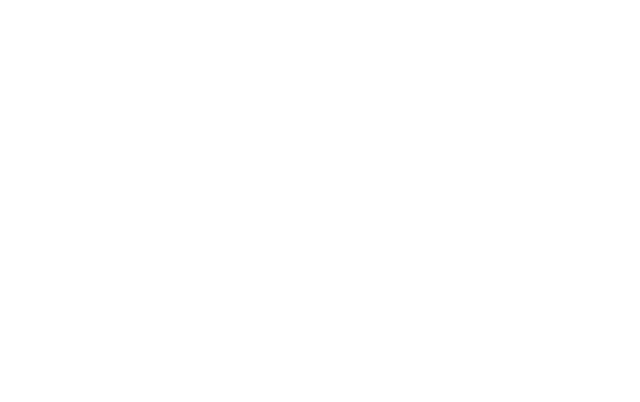
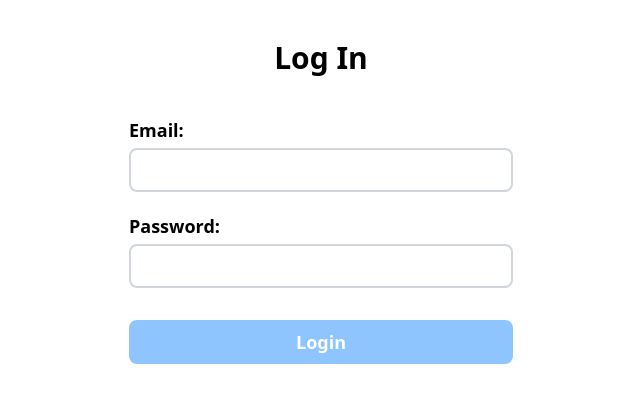
Before and after one commit to Mann-19/E-learning-Platform, a React (Vite) app in the folder client/: page /login in a window 1280 px wide. Before the commit this address had no page. Shown: the top 402 px of the page, without its empty margins (319-959 px from the left). Built offline with nearby package versions, Linux system fonts and the light colour scheme.

Commit message:
basics of login page

```diff
--- a/client/src/App.jsx
+++ b/client/src/App.jsx
@@ -1,4 +1,6 @@
 import Home from "./pages/Home";
+import Login from "./pages/Login";
+
 import { BrowserRouter, Routes, Route } from 'react-router';
 
 function App() {
@@ -8,6 +10,7 @@
         <div>
           <Routes>
             <Route index path="/" element={ <Home /> } />
+            <Route path="/login" element={ <Login /> } />
           </Routes>
         </div>
       </BrowserRouter>
--- /dev/null
+++ b/client/src/pages/Login.jsx
@@ -0,0 +1,41 @@
+import React, { useState } from 'react'
+
+const Login = () => {
+    const [email, setEmail] = useState("");
+    const [password, setPassword] = useState("");
+    const [error, setError] = useState("");
+    const [isLoading, setIsLoading] = useState("");
+
+    return (
+        <form
+            className=" w-[30vw] my-10 mx-auto flex flex-col"
+        >
+            <h3 className="text-3xl font-bold text-center mb-10">Log In</h3>
+
+            <label className=" text-lg mb-1 font-semibold">Email: </label>
+            <input
+                type="email"
+                onChange={(e) => {
+                    setEmail(e.target.value);
+                }}
+                value={email}
+                className=" px-5 py-2 rounded-lg outline-none text-base border-2 border-gray-300"
+            />
+
+            <label className=" text-lg mb-1 font-semibold mt-5">Password:</label>
+            <input
+                type="password"
+                onChange={(e) => {
+                    setPassword(e.target.value);
+                }}
+                value={password}
+                className=" px-5 py-2 rounded-lg outline-none text-base border-2 border-gray-300"
+            />
+
+            <button disabled={isLoading} className=" mt-8 bg-blue-300 text-white py-2 px-6 rounded-lg text-lg font-semibold">Login</button>
+            {error && <div className="text-base text-red-400">{error}</div>}
+        </form>
+    )
+}
+
+export default Login;
```
